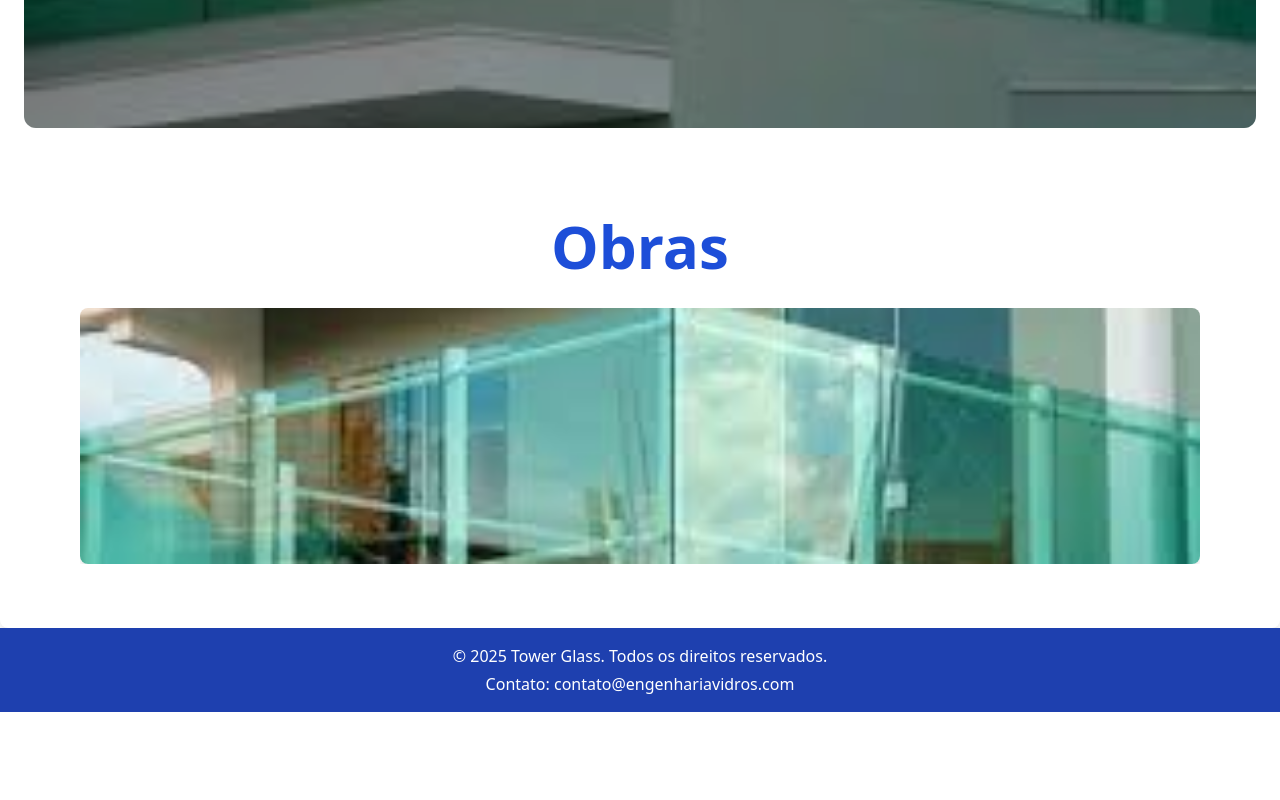
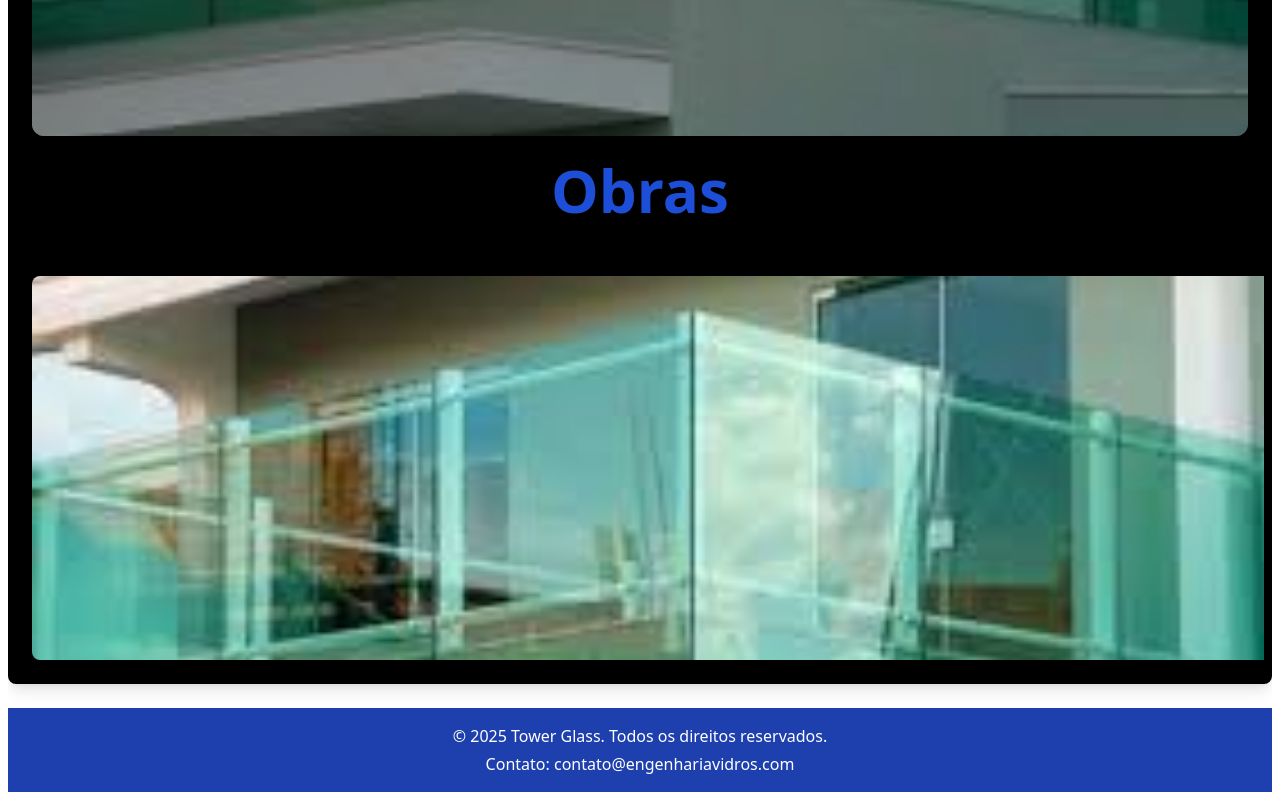
Before and after one commit to leandrotnorio/towerglass, a Next.js app: page / in a window 1280 px wide. Shown: the part 760-1560 px from the top of the page. Before the commit the page ends 1472 px from the top, so only its background shows below. Built offline with nearby package versions, Linux system fonts and the light colour scheme.

Commit message:
adicionando mais uma div de fundo para o page.js (pagina raiz)

```diff
--- a/app/about/page.jsx
+++ b/app/about/page.jsx
@@ -0,0 +1,10 @@
+export default function AboutPage() {
+  return (
+    <div className="pt-24 px-6">
+      <h1 className="text-4xl font-bold text-blue-700">Sobre a Tower Glass</h1>
+      <p className="mt-4 text-gray-700">
+        Detalhes sobre a Tower Glass...
+      </p>
+    </div>
+  );
+}
--- a/app/layout.jsx
+++ b/app/layout.jsx
@@ -9,11 +9,11 @@ export const metadata = {
 
 export default function RootLayout({ children }) {
   return (
-    <html lang="pt-br" className="box-border">
+    <html lang="pt-br" className="box-border m-2">
       <body className="overflow-x-hidden w-full max-w-full flex flex-col min-h-screen">
         <Navbar />
 
-        <main className="flex-1 w-full max-w-full overflow-x-hidden pt-0">
+        <main className="flex-1 max-w-full overflow-x-hidden">
           {children}
         </main>
         <Footer />
--- a/app/page.jsx
+++ b/app/page.jsx
@@ -11,7 +11,7 @@ const images = [
 
 export default function HomePage() {
   return (
-    <main className="bg-white rounded-lg shadow-lg">
+    <main className="bg-black shadow-lg rounded-lg">
 
       {/* HERO com imagem de fundo profissional */}
       <section className="relative mt-28 flex items-center justify-center text-center p-4 h-[500px] sm:h-[600px] md:h-[700px] lg:h-[800px] overflow-hidden">
@@ -39,7 +39,7 @@ export default function HomePage() {
       </section>
 
       {/* Seção Obras */}
-      <section className="max-w-6xl mx-auto text-center py-16 px-4">
+      <section className=" text-center">
         <h2 className="text-5xl sm:text-6xl font-bold text-blue-700 mb-8">
           Obras
         </h2>
--- a/app/products/page.jsx
+++ b/app/products/page.jsx
@@ -0,0 +1,10 @@
+export default function ProductsPage() {
+  return (
+    <div className="pt-24 px-6">
+      <h1 className="text-4xl font-bold text-blue-700">Nossos Produtos</h1>
+      <p className="mt-4 text-gray-700">
+        Detalhes sobre os produtos oferecidos...
+      </p>
+    </div>
+  );
+}
--- a/components/Carousel.jsx
+++ b/components/Carousel.jsx
@@ -205,10 +205,10 @@ const InfiniteAutoCarousel = ({ images = [], speed = 0.9 }) => {
   }, [images, speed]);
 
   return (
-    <div className="w-full overflow-hidden">
+    <div className="w-full mb-6 lg:mb-6 overflow-hidden">
       <div
         ref={scrollRef}
-        className="flex overflow-x-scroll space-x-4 scrollbar-hide"
+        className="flex m-2 overflow-x-scroll space-x-6 scrollbar-hide"
         style={{
           scrollSnapType: 'none',
         }}
@@ -218,7 +218,7 @@ const InfiniteAutoCarousel = ({ images = [], speed = 0.9 }) => {
             key={index}
             src={image}
             alt={`Slide ${index}`}
-            className="h-64 object-cover flex-shrink-0 rounded-lg shadow-md"
+            className="lg:h-96 m-4 object-cover flex-shrink-0 rounded-lg shadow-md"
             style={{
               minWidth: '100%',
             }}
--- a/components/Navbar.jsx
+++ b/components/Navbar.jsx
@@ -9,9 +9,9 @@ export default function Navbar() {
   const navigation = [
   { name: 'Home', href: '/' },
   { name: 'Nossos Serviços', href: '/services' },
-  { name: 'Produtos', href: '#produtos' },
+  { name: 'Produtos', href: '/products' },
   { name: 'Tecnologias', href: '#tecnologias' },
-  { name: 'Sobre nós', href: '#sobre' },
+  { name: 'Sobre nós', href: '/about' },
   { name: 'Contato', href: '#contato' },
 ]
 
```
